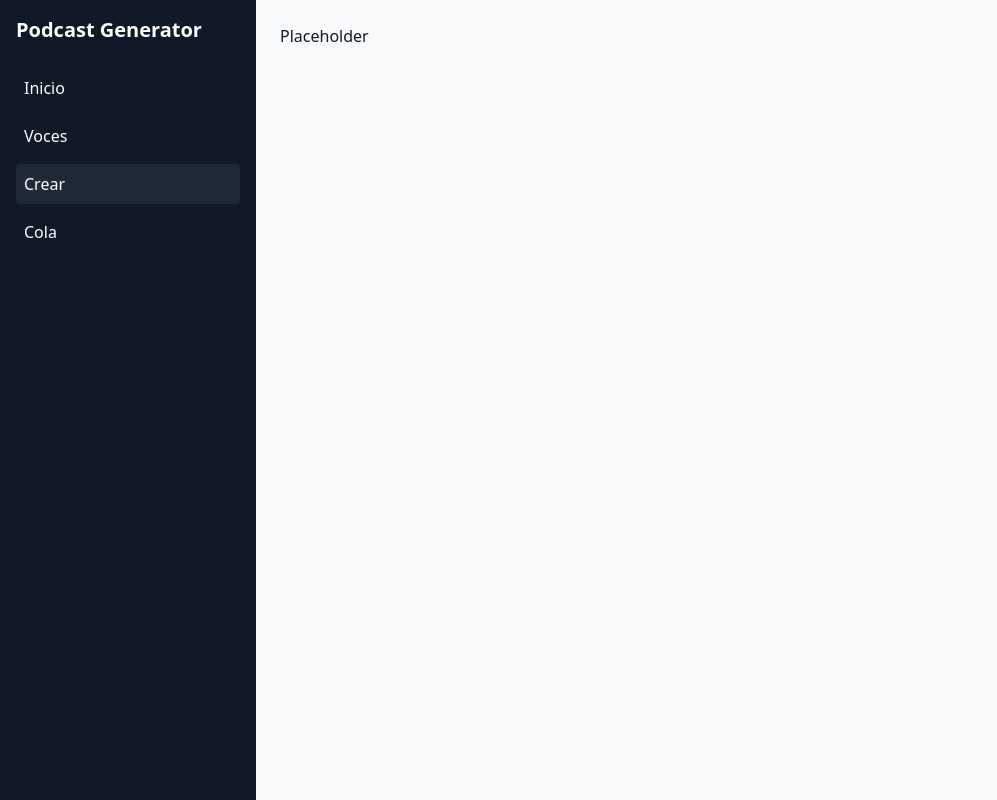
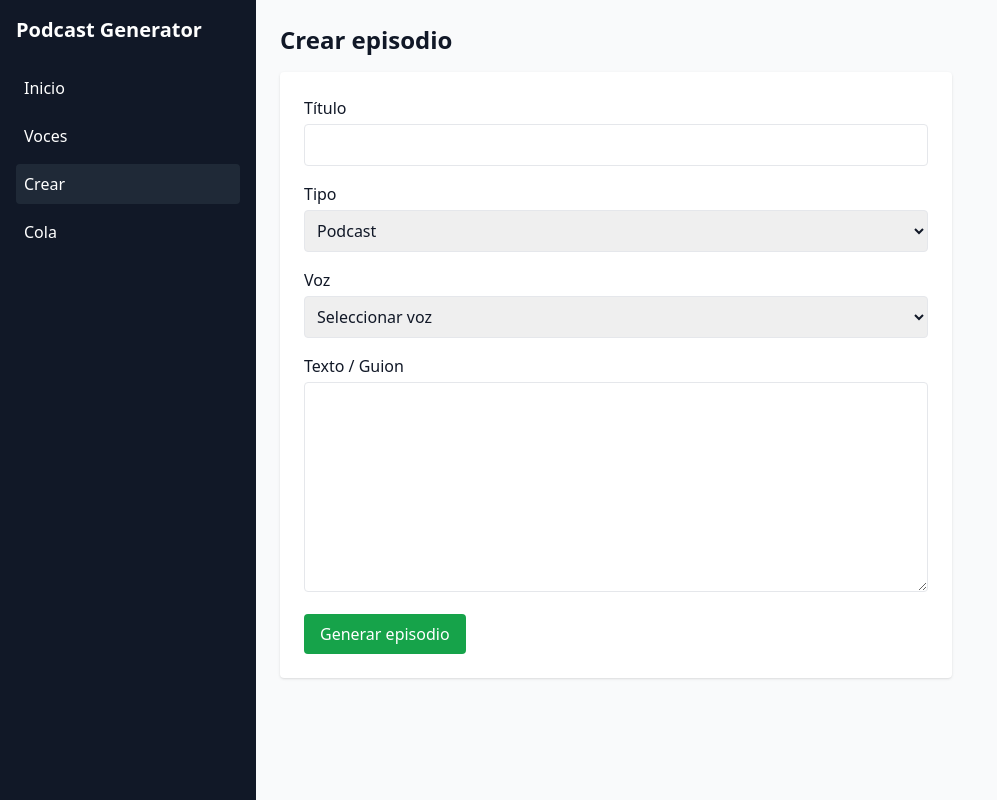
Before and after one commit to holk26/podcast-voice-generator, a React (Vite) app in the folder web/: page /create in a window 1280 px wide. Shown: the whole page, without its empty margins (0-997 px from the left). Built offline with nearby package versions, Linux system fonts and the light colour scheme.

Commit message:
feat: add create episode page

```diff
--- /dev/null
+++ b/web/src/components/CreateEpisodeForm.tsx
@@ -0,0 +1,86 @@
+import { useState } from 'react'
+import { useVoiceStore } from '../stores/voiceStore'
+import { CreateEpisodeRequest } from '../types'
+
+interface Props {
+  onSubmit: (data: CreateEpisodeRequest) => void
+  loading: boolean
+}
+
+export default function CreateEpisodeForm({ onSubmit, loading }: Props) {
+  const { voices } = useVoiceStore()
+  const [title, setTitle] = useState('')
+  const [type, setType] = useState('podcast')
+  const [sourceText, setSourceText] = useState('')
+  const [voiceId, setVoiceId] = useState('')
+
+  const handleSubmit = (e: React.FormEvent) => {
+    e.preventDefault()
+    onSubmit({ title, type, source_text: sourceText, voice_id: voiceId })
+  }
+
+  return (
+    <form onSubmit={handleSubmit} className="bg-white p-6 rounded shadow space-y-4">
+      <div>
+        <label className="block font-medium mb-1">Título</label>
+        <input
+          type="text"
+          value={title}
+          onChange={(e) => setTitle(e.target.value)}
+          required
+          className="w-full p-2 border rounded"
+        />
+      </div>
+
+      <div>
+        <label className="block font-medium mb-1">Tipo</label>
+        <select
+          value={type}
+          onChange={(e) => setType(e.target.value)}
+          className="w-full p-2 border rounded"
+        >
+          <option value="podcast">Podcast</option>
+          <option value="motivation">Motivación</option>
+          <option value="meditation">Meditación</option>
+          <option value="audiobook">Audiolibro</option>
+        </select>
+      </div>
+
+      <div>
+        <label className="block font-medium mb-1">Voz</label>
+        <select
+          value={voiceId}
+          onChange={(e) => setVoiceId(e.target.value)}
+          required
+          className="w-full p-2 border rounded"
+        >
+          <option value="">Seleccionar voz</option>
+          {voices.map((voice) => (
+            <option key={voice.id} value={voice.id}>
+              {voice.name}
+            </option>
+          ))}
+        </select>
+      </div>
+
+      <div>
+        <label className="block font-medium mb-1">Texto / Guion</label>
+        <textarea
+          value={sourceText}
+          onChange={(e) => setSourceText(e.target.value)}
+          rows={8}
+          required
+          className="w-full p-2 border rounded"
+        />
+      </div>
+
+      <button
+        type="submit"
+        disabled={loading}
+        className="bg-green-600 text-white px-4 py-2 rounded hover:bg-green-700 disabled:opacity-50"
+      >
+        {loading ? 'Creando...' : 'Generar episodio'}
+      </button>
+    </form>
+  )
+}
--- a/web/src/routes/create.tsx
+++ b/web/src/routes/create.tsx
@@ -1,5 +1,34 @@
-import { createFileRoute } from '@tanstack/react-router'
+import { createFileRoute, useNavigate } from '@tanstack/react-router'
+import { useState } from 'react'
+import CreateEpisodeForm from '../components/CreateEpisodeForm'
+import { useEpisodeStore } from '../stores/episodeStore'
+import { CreateEpisodeRequest } from '../types'
 
 export const Route = createFileRoute('/create')({
-  component: () => <div>Placeholder</div>,
+  component: CreatePage,
 })
+
+function CreatePage() {
+  const navigate = useNavigate()
+  const { createEpisode } = useEpisodeStore()
+  const [loading, setLoading] = useState(false)
+
+  const handleSubmit = async (data: CreateEpisodeRequest) => {
+    setLoading(true)
+    try {
+      const episode = await createEpisode(data)
+      navigate({ to: '/queue', search: { highlight: episode.id } })
+    } catch (error) {
+      alert('Error creando episodio: ' + String(error))
+    } finally {
+      setLoading(false)
+    }
+  }
+
+  return (
+    <div className="max-w-2xl">
+      <h2 className="text-2xl font-bold mb-4">Crear episodio</h2>
+      <CreateEpisodeForm onSubmit={handleSubmit} loading={loading} />
+    </div>
+  )
+}
```
